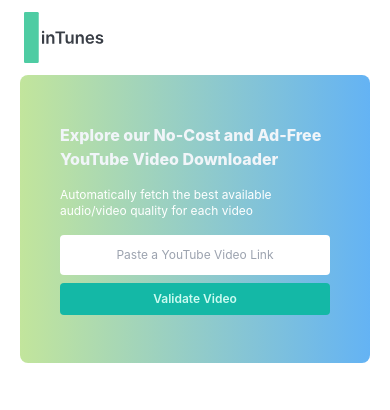
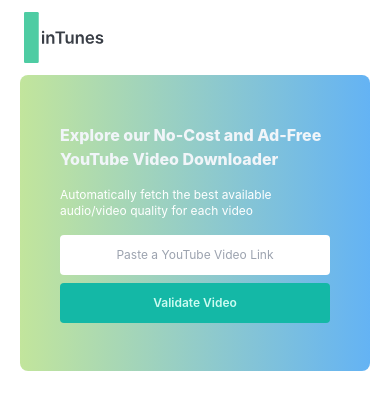
Before and after one commit to JenThomasJames/intunes, a React (Create React App) app: page / in a window 390 px wide. Shown: the top 410 px of the page. Built offline with nearby package versions, Linux system fonts and the light colour scheme.

Commit message:
Feat: Add icon button support for button component

```diff
--- a/src/components/Button.jsx
+++ b/src/components/Button.jsx
@@ -20,7 +20,18 @@ const Button = ({
   if (variant === "contained") {
     return (
       <button
-        className="bg-teal-500 flex justify-center items-center flex-0 min-w-fit py-2 px-3 sm:px-4 md:px-5 text-xs sm:text-sm md:text-md lg:px-5 font-semibold  text-teal-100 rounded hover:bg-teal-600 hover:shadow-md"
+        className="bg-teal-500 flex justify-center items-center flex-0 min-w-fit py-3 px-3 sm:px-4 md:px-5 text-xs sm:text-sm md:text-md lg:px-5 font-semibold  text-teal-100 rounded hover:bg-teal-600 hover:shadow-md"
+        onClick={onClick}
+        type={type}
+      >
+        {children}
+      </button>
+    );
+  }
+  if (variant === "icon") {
+    return (
+      <button
+        className="bg-transparent hover:bg-red-300 p-2 flex justify-center items-center flex-0 min-w-fit text-xs sm:text-sm md:text-md font-semibold text-teal-100 rounded-full"
         onClick={onClick}
         type={type}
       >
```
